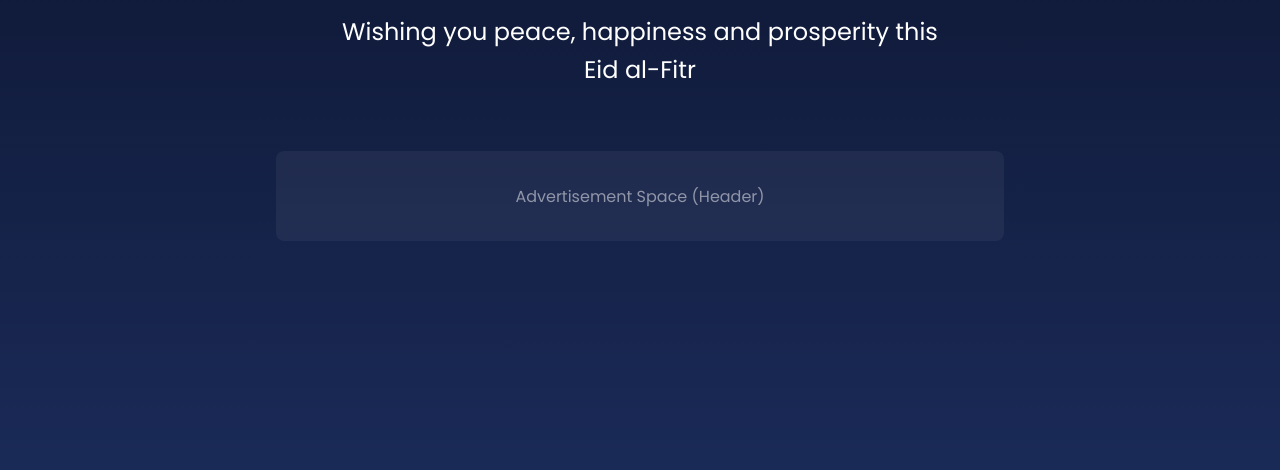
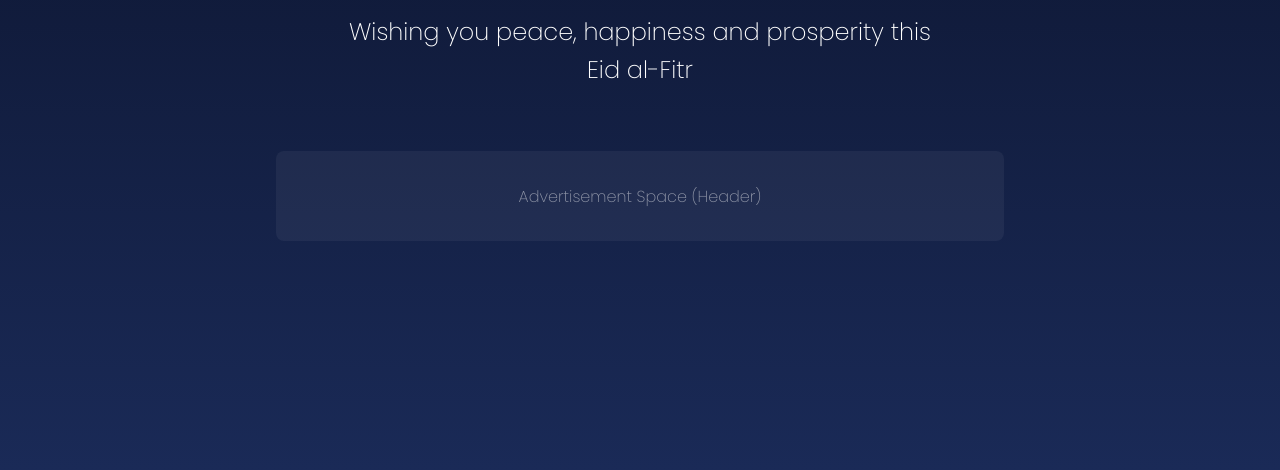
Before and after one commit to eidgift/friends, a plain HTML site: page index.html in a window 1280 px wide. Shown: the part 330-800 px from the top of the page. Drawn offline with Linux system fonts and the light colour scheme.

Commit message:
Update index.html

```diff
--- a/index.html
+++ b/index.html
@@ -6,7 +6,7 @@
     <title>Eid Mubarak Celebration</title>
     <link rel="preconnect" href="https://fonts.googleapis.com">
     <link rel="preconnect" href="https://fonts.gstatic.com" crossorigin>
-    <link href="https://fonts.googleapis.com/css2?family=Amiri:wght@500&family=Poppins:wght@150;300;400&display=swap" rel="stylesheet">
+    <link href="https://fonts.googleapis.com/css2?family=Amiri:wght@200&family=Poppins:wght@50;100;200&display=swap" rel="stylesheet">
     <style>
         /* Reset and Base Styles */
         * {
```
